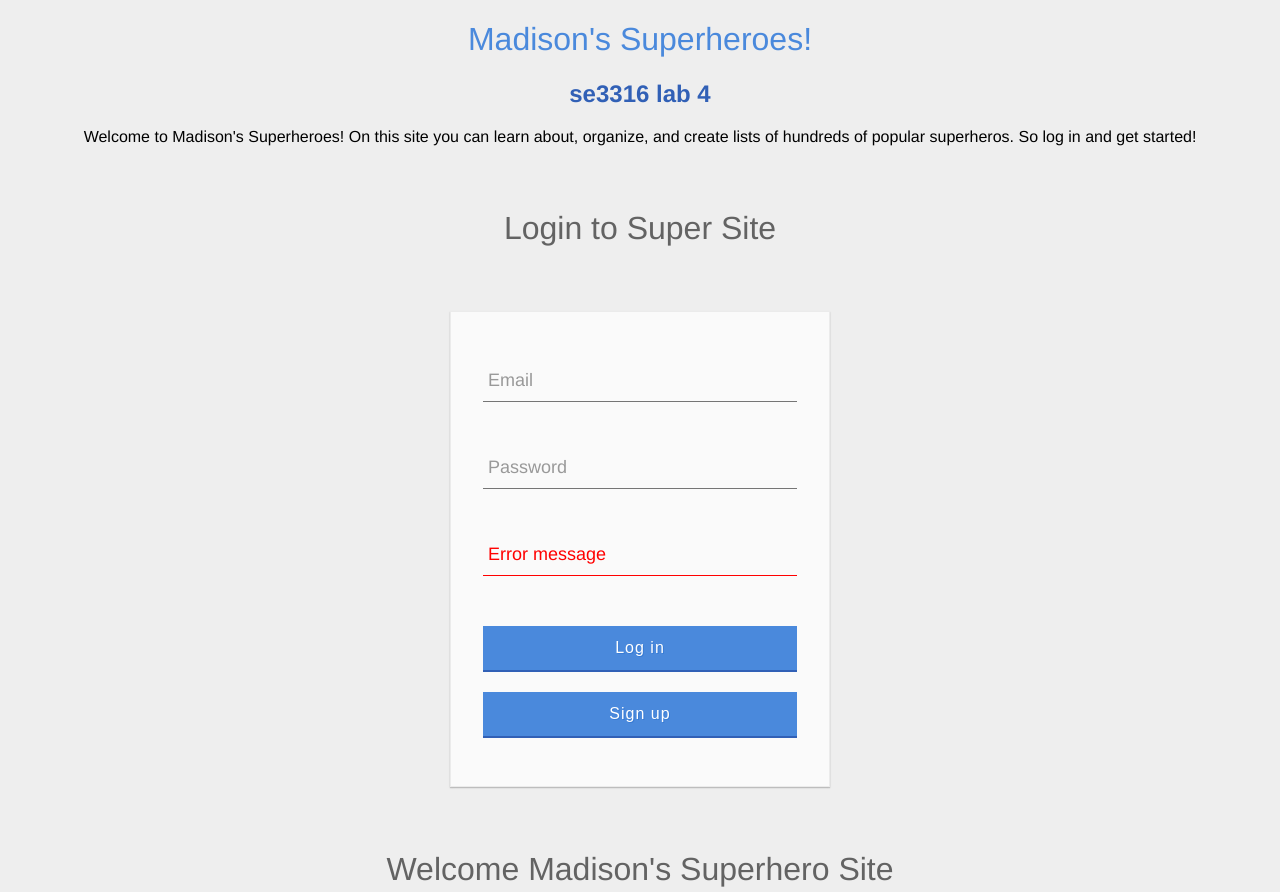
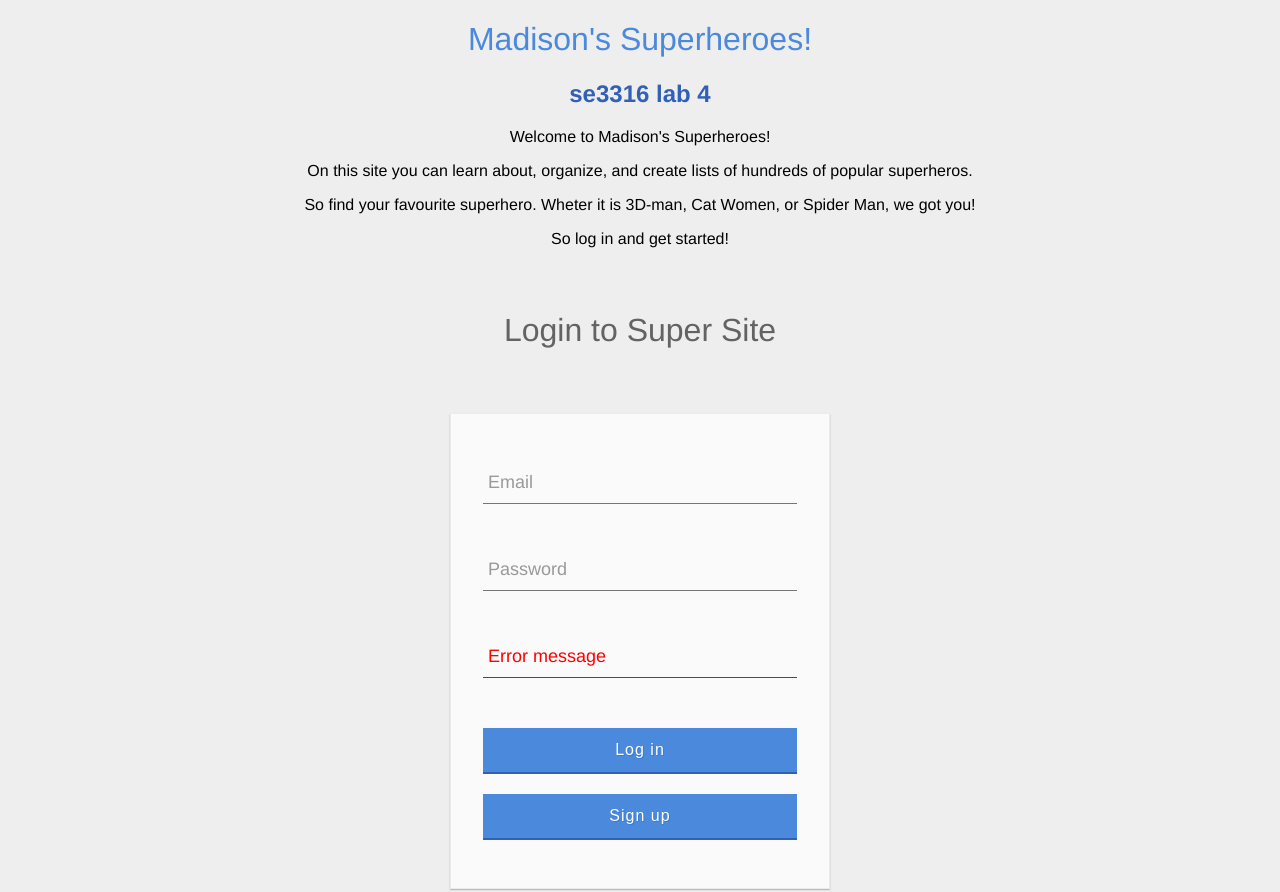
Before and after one commit to mjlo83/se3316-mlo83-lab4, a website: page src/index.html in a window 1280 px wide. Shown: the top 892 px of the page. Drawn offline with Linux system fonts and the light colour scheme.

Commit message:
cute change

```diff
--- a/src/index.html
+++ b/src/index.html
@@ -14,7 +14,10 @@
   <div id="introduction">
     <h1>Madison's Superheroes!</h1>
     <h2>se3316 lab 4</h2>
-    <p>Welcome to Madison's Superheroes! On this site you can learn about, organize, and create lists of hundreds of popular superheros. So log in and get started!</p>
+    <p>Welcome to Madison's Superheroes! </p>
+    <p>On this site you can learn about, organize, and create lists of hundreds of popular superheros. </p>
+    <p>So find your favourite superhero. Wheter it is 3D-man, Cat Women, or Spider Man, we got you!</p>
+    <p>So log in and get started!</p>
   </div>
 
   <div id="login">
```
Also changed, not shown: dist/index.html.
